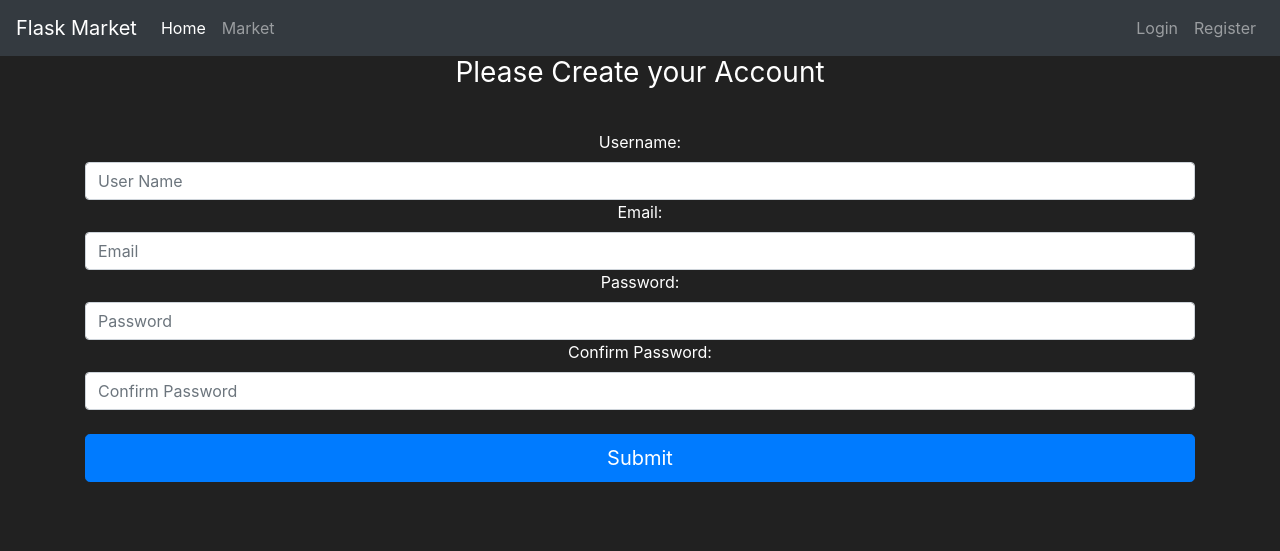
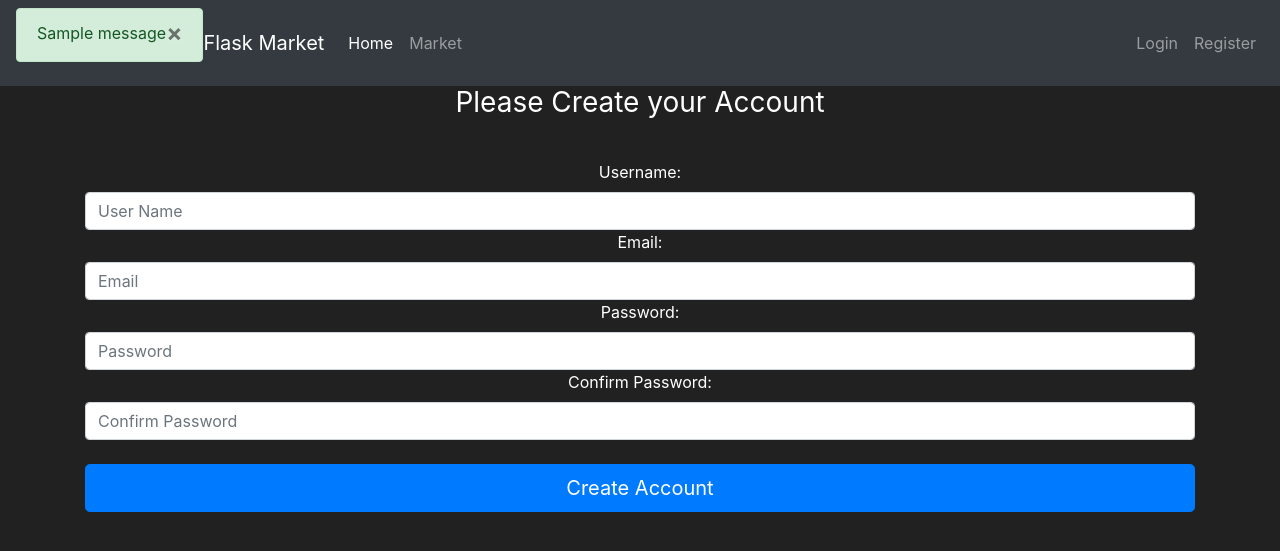
Before and after one commit to drakrgrs/FlaskMarket, a Flask app: page /register in a window 1280 px wide. Shown: the top 551 px of the page. Run offline with Flask 3, Linux system fonts and the light colour scheme; tables that the repository leaves empty hold one stand-in row (values such as "Sample post"); one stand-in notice (Sample message) is shown; some libraries are stand-ins or nearby versions.

Commit message:
wrapping up with registration form

```diff
--- a/market/forms.py
+++ b/market/forms.py
@@ -1,9 +1,10 @@
 from flask_wtf import FlaskForm
 from wtforms import StringField, SubmitField, PasswordField
+from wtforms.validators import Length, Email, EqualTo, DataRequired
 
 class RegisterForm(FlaskForm):
-    username = StringField(label='Username:')
-    email_address = StringField(label='Email:')
-    password1 = PasswordField(label='Password:')
-    password2 = PasswordField(label='Confirm Password:')
-    submit = SubmitField(label='Submit')
+    username = StringField(label='Username:', validators=[Length(min=3, max=30), DataRequired()])
+    email_address = StringField(label='Email:', validators=[Email(), DataRequired()])
+    password1 = PasswordField(label='Password:', validators=[Length(min=6), DataRequired()])
+    password2 = PasswordField(label='Confirm Password:', validators=[DataRequired(), EqualTo('password1')])
+    submit = SubmitField(label='Create Account')
--- a/market/routes.py
+++ b/market/routes.py
@@ -1,7 +1,8 @@
 from market import app
-from flask import render_template
-from market.models import Item
+from flask import render_template, redirect, url_for, flash, get_flashed_messages
+from market.models import Item, User
 from market.forms import RegisterForm
+from market import db
 
 @app.route('/')
 @app.route('/home')
@@ -13,7 +14,15 @@ def market_page():
     items = Item.query.all()
     return render_template('market.html', items=items)
 
-@app.route('/register')
+@app.route('/register', methods=['GET', 'POST'])
 def register_page():
     form = RegisterForm()
+    if form.validate_on_submit():
+        user_to_create = User(username=form.username.data, email_address=form.email_address.data, password_hash=form.password1.data)
+        db.session.add(user_to_create)
+        db.session.commit()
+        return redirect(url_for('market_page'))
+    if form.errors != {}: # If there are not errors from the validations
+        for err_msg in form.errors.values():
+            flash(f'There was an error with creating a user: {err_msg}', category='danger')
     return render_template('register.html', form=form)
--- a/market/templates/base.html
+++ b/market/templates/base.html
@@ -18,6 +18,21 @@
   </head>
   <body>
     <nav class="navbar navbar-expand-md navbar-dark bg-dark">
+      {% with messages = get_flashed_messages(with_categories=true) %} {% if
+      messages %} {% for category, message in messages %}
+      <div class="alert alert-{{ category }}">
+        <button
+          type="button"
+          class="m1-2 mb-1 close"
+          data-dismiss="alert"
+          aria-label="Close"
+        >
+          <span aria-hidden="true">&times;</span>
+        </button>
+        {{ message }}
+      </div>
+      {% endfor %} {% endif %} {% endwith %}
+
       <a class="navbar-brand" href="#">Flask Market</a>
       <button
         class="navbar-toggler"
@@ -50,6 +65,7 @@
         </ul>
       </div>
     </nav>
+
     {% block content %} {% endblock %}
     <!-- Future Content here -->
 
--- a/market/templates/register.html
+++ b/market/templates/register.html
@@ -3,6 +3,7 @@ content %}
 <body class="text-center">
   <div class="container">
     <form method="POST" class="form-register" style="color: white">
+      {{ form.hidden_tag() }}
       <h1 class="h3 mb-3 font-weight-normal">Please Create your Account</h1>
       <br />
       {{ form.username.label() }} {{ form.username(class="form-control",
@@ -11,7 +12,7 @@ content %}
       form.password1.label() }} {{ form.password1(class="form-control",
       placeholder= "Password") }} {{ form.password2.label() }} {{
       form.password2(class="form-control", placeholder= "Confirm Password") }}
-      <br>
+      <br />
       {{ form.submit(class="btn btn-lg btn-block btn-primary") }}
     </form>
   </div>
```
Also changed, not shown: market/market.db.
